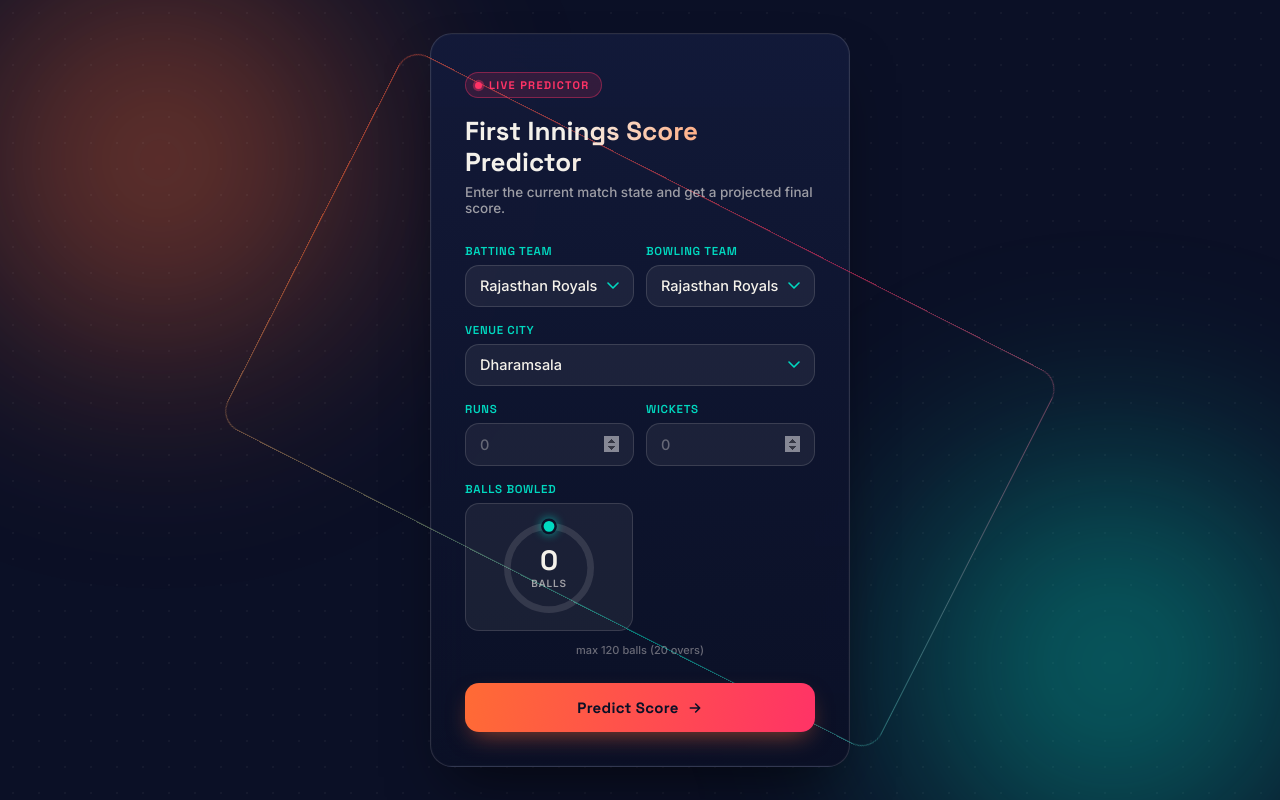
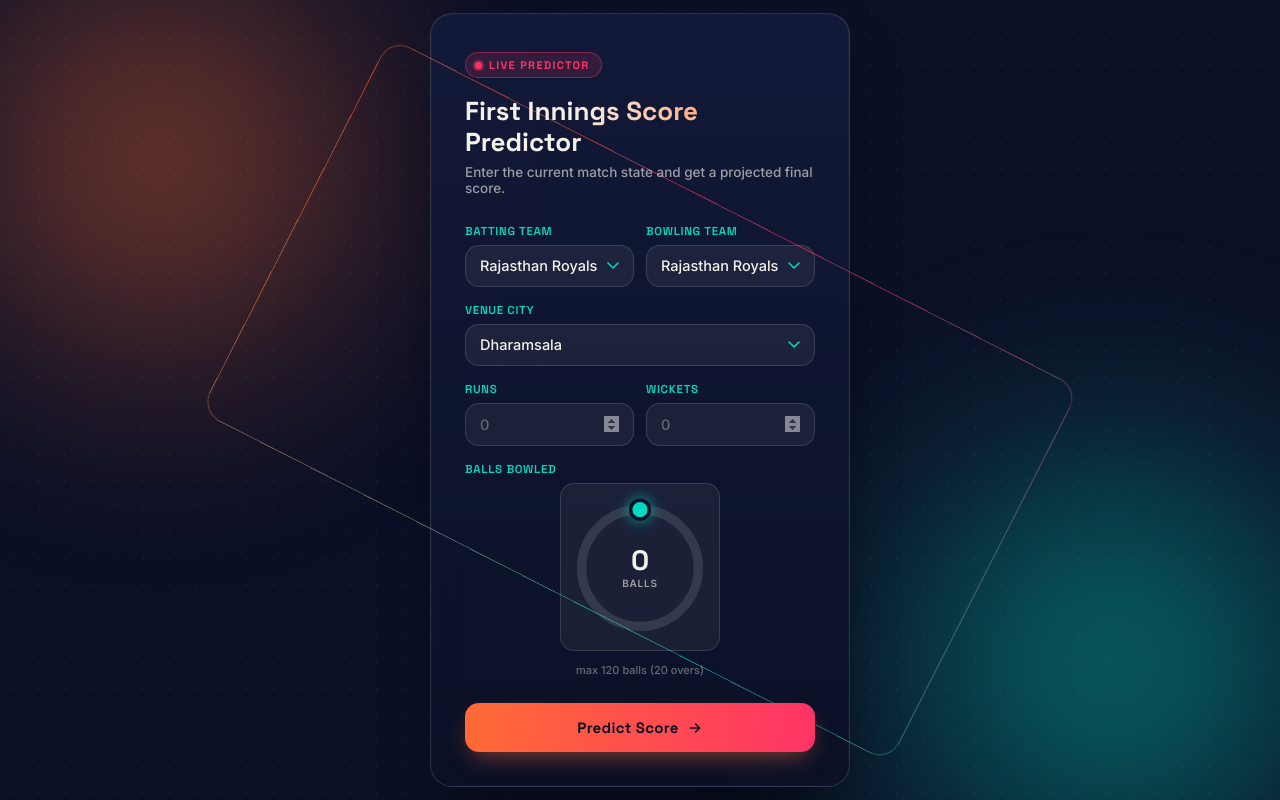
Before and after one commit to nagendragouda390-lgtm/Cricket-score-predictor-ipl, a Flask app: page / in a window 1280 px wide. Run offline with Flask 3, Linux system fonts and the light colour scheme; parts of the project's set-up code (start-up, migrations or seed data) failed here and were passed over.

Commit message:
Add files via upload

```diff
--- a/static/style.css
+++ b/static/style.css
@@ -288,6 +288,20 @@ input[type="number"]::-webkit-outer-spin-button{
   margin-top:2px;
 }
 
+.dial-row.single{
+  grid-template-columns: 1fr;
+  justify-items:center;
+}
+
+.dial-row.single .dial{
+  width:160px;
+}
+
+.dial-row.single .dial-svg{
+  width:140px;
+  height:140px;
+}
+
 .dial{
   position:relative;
   display:flex;
```
